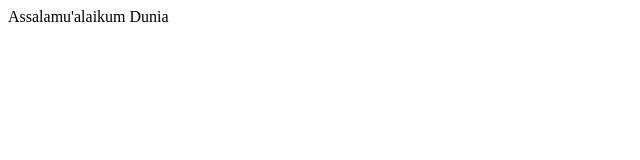
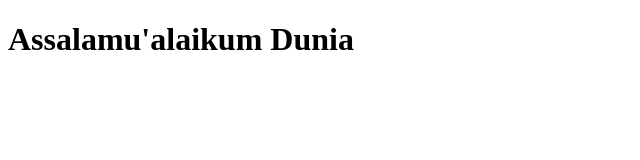
Before and after one commit to okkype/basic_html_link, a plain HTML site: page index.html in a window 1280 px wide. Shown: the whole page, without its empty margins (0-640 px from the left). Drawn offline with Linux system fonts and the light colour scheme.

Commit message:
Update Header Signed-off-by: Okky Permana <okkype@gmail.com>

```diff
--- a/index.html
+++ b/index.html
@@ -6,6 +6,6 @@
 </head>
 
 <body>
-Assalamu'alaikum Dunia
+<h1>Assalamu'alaikum Dunia</h1>
 </body>
 </html>
```
